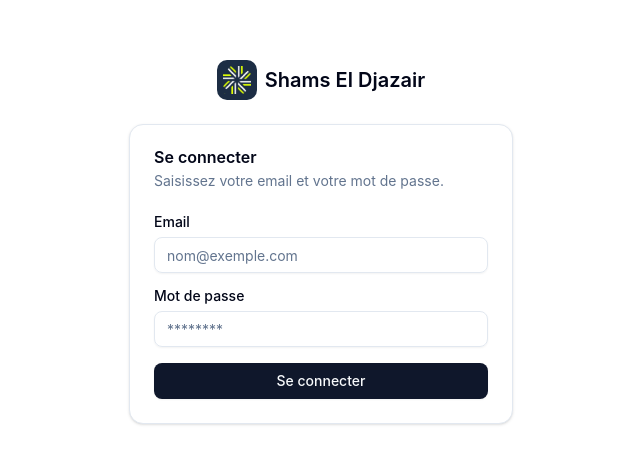
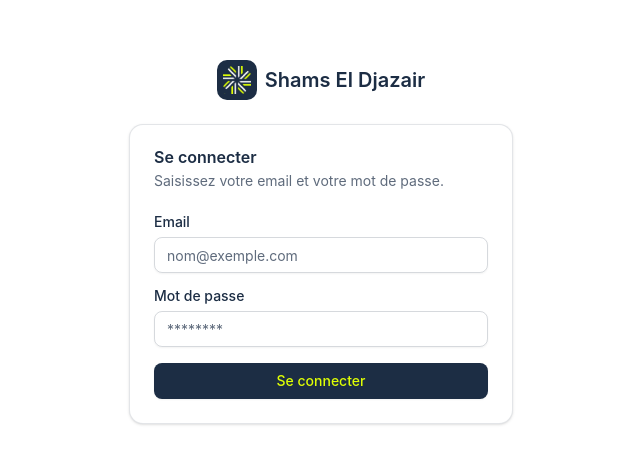
Before and after one commit to 2003myriam/SHAMS-DJAZAIR-ADMIN_front, a React (Vite) app: page /sign-in in a window 1280 px wide. Shown: the part 158-622 px from the top of the page, without its empty margins (319-959 px from the left). Built offline with nearby package versions, Linux system fonts and the light colour scheme.

Commit message:
adapter le css a la charte graphique

```diff
--- a/src/components/theme-switch.jsx
+++ b/src/components/theme-switch.jsx
@@ -17,7 +17,7 @@ export function ThemeSwitch() {
   /* Met à jour la balise meta theme-color
    * quand le thème change */
   useEffect(() => {
-    const themeColor = theme === 'dark' ? '#020817' : '#fff'
+    const themeColor = theme === 'dark' ? '#131f30' : '#ffffff'
     const metaThemeColor = document.querySelector("meta[name='theme-color']")
     if (metaThemeColor) metaThemeColor.setAttribute('content', themeColor)
   }, [theme])
--- a/src/layouts/layouts.css
+++ b/src/layouts/layouts.css
@@ -31,7 +31,7 @@
 }
 
 .auth-layout__brand img {
-  @apply size-10 rounded-lg bg-[#1c2d44] p-1.5;
+  @apply size-10 rounded-lg bg-primary p-1.5;
 }
 
 /* ================= LAYOUT (2 sidebars + contenu) ================= */
--- a/src/layouts/sidebar/sidebar1.css
+++ b/src/layouts/sidebar/sidebar1.css
@@ -1,12 +1,7 @@
 /*
  * Styles de la sidebar d'icônes (Sidebar1) : couleurs, info-bulles, élément actif, barre du bas sur mobile.
  */
-/* ================= COULEURS (reprises de SHAMS-DJAZAIR-ADMIN_front) ================= */
-:root {
-  --blue: #1c2d44;
-  --light: #f8fafc;
-  --yellow: #dffe04;
-}
+/* Couleurs de la charte (--blue, --light, --yellow) : définies dans src/styles/theme.css */
 
 /* ================= SIDEBAR D'ICÔNES ================= */
 /* .ps-sidebar-root : nécessaire pour passer devant le style interne de react-pro-sidebar */
--- /dev/null
+++ b/src/pages/devis/components/DevisDetail.css
@@ -0,0 +1,95 @@
+/*
+ * Styles du détail d'une demande de devis.
+ * Couleurs : charte graphique de la sidebar (--blue, --light, --yellow, définies dans sidebar1.css).
+ */
+@reference '../../../styles/index.css';
+
+/* ================= DIALOG ================= */
+.devis-detail {
+  @apply sm:max-w-xl;
+  border-top: 4px solid var(--yellow);
+}
+
+.devis-detail h2[data-slot='dialog-title'] {
+  color: var(--blue);
+}
+
+.devis-detail__body {
+  @apply -mx-4 max-h-[60vh] space-y-5 overflow-y-auto px-4;
+}
+
+/* Titre de chaque bloc (Destinataire, Message) */
+.devis-detail__label {
+  @apply mb-3 text-xs font-semibold uppercase;
+  color: var(--blue);
+}
+
+/* ================= DESTINATAIRE ================= */
+.devis-detail__client {
+  @apply space-y-2 rounded-lg p-4;
+  background: var(--light);
+  border: 1px solid rgba(28, 45, 68, 0.15);
+}
+
+.devis-detail__info {
+  @apply flex items-center gap-2 text-sm;
+  color: var(--blue);
+}
+
+.devis-detail__name {
+  @apply flex items-center gap-2 font-semibold;
+  color: var(--blue);
+}
+
+/* Icône jaune sur pastille bleue (comme l'élément actif de la sidebar) */
+.devis-detail__icon {
+  @apply size-6 shrink-0 rounded-md p-1.5;
+  background: var(--blue);
+  color: var(--yellow);
+}
+
+/* ================= PRODUITS ================= */
+.devis-detail__table {
+  @apply overflow-hidden rounded-lg;
+  border: 1px solid rgba(28, 45, 68, 0.15);
+}
+
+.devis-detail__table-head {
+  background: var(--blue);
+}
+
+.devis-detail__table-head th {
+  color: var(--light);
+}
+
+.devis-detail__table tbody tr:hover {
+  background: rgba(28, 45, 68, 0.06);
+}
+
+.devis-detail__quantity {
+  @apply text-right font-semibold;
+}
+
+/* ================= MESSAGE ================= */
+.devis-detail__message {
+  @apply rounded-lg p-4;
+  background: var(--light);
+  border-left: 4px solid var(--yellow);
+}
+
+.devis-detail__message p {
+  @apply text-sm whitespace-pre-line;
+  color: var(--blue);
+}
+
+/* ================= BOUTON FERMER ================= */
+.devis-detail__close {
+  background: var(--blue);
+  color: var(--yellow);
+}
+
+.devis-detail__close:hover {
+  background: var(--blue);
+  color: var(--yellow);
+  opacity: 0.9;
+}
--- a/src/pages/marques/Marque.css
+++ b/src/pages/marques/Marque.css
@@ -11,11 +11,7 @@
 
 }
 .delete-btn {
-  background-color: #dc2626;
-  color: white;
-}
-.delete-btn:hover {
-  background-color: #b91c1c;
+  @apply bg-destructive text-white hover:bg-destructive/90;
 }
 
 /* ================= CHECKBOX "MARQUE ACTIVE" ================= */
--- a/src/pages/products/Produits.css
+++ b/src/pages/products/Produits.css
@@ -22,7 +22,20 @@
 
 /* ================= TABLEAU ================= */
 .produits__table {
-  @apply rounded-md border;
+  @apply overflow-hidden rounded-md border;
+}
+
+/* En-tête du tableau aux couleurs de la charte */
+.produits__table thead {
+  background: var(--blue);
+}
+
+.produits__table thead th {
+  color: var(--light);
+}
+
+.produits__table thead tr:hover {
+  background: transparent;
 }
 
 .produits__actions {
--- a/src/styles/theme.css
+++ b/src/styles/theme.css
@@ -2,65 +2,79 @@
  * Variables du thème (couleurs clair / sombre, rayons, polices) utilisées par Tailwind et shadcn.
  */
 :root {
+  /* ================= CHARTE GRAPHIQUE SHAMS DJAZAIR ================= */
+  --blue: #1c2d44;
+  --light: #f8fafc;
+  --yellow: #dffe04;
+
   --radius: 0.625rem;
-  --background: oklch(1 0 0);
-  --foreground: oklch(0.129 0.042 264.695);
-  --card: oklch(1 0 0);
-  --card-foreground: oklch(0.129 0.042 264.695);
-  --popover: oklch(1 0 0);
-  --popover-foreground: oklch(0.129 0.042 264.695);
-  --primary: oklch(0.208 0.042 265.755);
-  --primary-foreground: oklch(0.984 0.003 247.858);
-  --secondary: oklch(0.968 0.007 247.896);
-  --secondary-foreground: oklch(0.208 0.042 265.755);
-  --muted: oklch(0.968 0.007 247.896);
-  --muted-foreground: oklch(0.554 0.046 257.417);
-  --accent: oklch(0.968 0.007 247.896);
-  --accent-foreground: oklch(0.208 0.042 265.755);
-  --destructive: oklch(0.577 0.245 27.325);
-  --border: oklch(0.929 0.013 255.508);
-  --input: oklch(0.929 0.013 255.508);
-  --ring: oklch(0.704 0.04 256.788);
-  --chart-1: oklch(0.646 0.222 41.116);
-  --chart-2: oklch(0.6 0.118 184.704);
-  --chart-3: oklch(0.398 0.07 227.392);
-  --chart-4: oklch(0.828 0.189 84.429);
-  --chart-5: oklch(0.769 0.188 70.08);
+  --background: #ffffff;
+  --foreground: var(--blue);
+  --card: #ffffff;
+  --card-foreground: var(--blue);
+  --popover: #ffffff;
+  --popover-foreground: var(--blue);
+  --primary: var(--blue);
+  --primary-foreground: var(--yellow);
+  --secondary: var(--light);
+  --secondary-foreground: var(--blue);
+  --muted: #eef1f5;
+  --muted-foreground: #5f6b7c;
+  --accent: #eef1f5;
+  --accent-foreground: var(--blue);
+  --destructive: #dc2626;
+  --border: rgba(28, 45, 68, 0.12);
+  --input: rgba(28, 45, 68, 0.18);
+  --ring: rgba(28, 45, 68, 0.45);
+  --chart-1: var(--blue);
+  --chart-2: #b8d103;
+  --chart-3: #4a6080;
+  --chart-4: #8a9ab0;
+  --chart-5: #f0ff7a;
 
-  --sidebar: var(--background);
-  --sidebar-foreground: var(--foreground);
-  --sidebar-primary: var(--primary);
-  --sidebar-primary-foreground: var(--primary-foreground);
-  --sidebar-accent: var(--accent);
-  --sidebar-accent-foreground: var(--accent-foreground);
+  --sidebar: var(--light);
+  --sidebar-foreground: var(--blue);
+  --sidebar-primary: var(--blue);
+  --sidebar-primary-foreground: var(--yellow);
+  --sidebar-accent: rgba(28, 45, 68, 0.06);
+  --sidebar-accent-foreground: var(--blue);
   --sidebar-border: var(--border);
   --sidebar-ring: var(--ring);
 }
 
 .dark {
-  --background: oklch(0.129 0.042 264.695);
-  --foreground: oklch(0.984 0.003 247.858);
-  --card: oklch(0.14 0.04 259.21);
-  --card-foreground: oklch(0.984 0.003 247.858);
-  --popover: oklch(0.208 0.042 265.755);
-  --popover-foreground: oklch(0.984 0.003 247.858);
-  --primary: oklch(0.929 0.013 255.508);
-  --primary-foreground: oklch(0.208 0.042 265.755);
-  --secondary: oklch(0.279 0.041 260.031);
-  --secondary-foreground: oklch(0.984 0.003 247.858);
-  --muted: oklch(0.279 0.041 260.031);
-  --muted-foreground: oklch(0.704 0.04 256.788);
-  --accent: oklch(0.279 0.041 260.031);
-  --accent-foreground: oklch(0.984 0.003 247.858);
-  --destructive: oklch(0.704 0.191 22.216);
-  --border: oklch(1 0 0 / 10%);
-  --input: oklch(1 0 0 / 15%);
-  --ring: oklch(0.551 0.027 264.364);
-  --chart-1: oklch(0.488 0.243 264.376);
-  --chart-2: oklch(0.696 0.17 162.48);
-  --chart-3: oklch(0.769 0.188 70.08);
-  --chart-4: oklch(0.627 0.265 303.9);
-  --chart-5: oklch(0.645 0.246 16.439);
+  --background: #131f30;
+  --foreground: var(--light);
+  --card: var(--blue);
+  --card-foreground: var(--light);
+  --popover: var(--blue);
+  --popover-foreground: var(--light);
+  --primary: var(--yellow);
+  --primary-foreground: var(--blue);
+  --secondary: #26394f;
+  --secondary-foreground: var(--light);
+  --muted: #26394f;
+  --muted-foreground: #a3b0c2;
+  --accent: #26394f;
+  --accent-foreground: var(--light);
+  --destructive: #f87171;
+  --border: rgba(248, 250, 252, 0.1);
+  --input: rgba(248, 250, 252, 0.15);
+  --ring: rgba(223, 254, 4, 0.5);
+  --chart-1: var(--yellow);
+  --chart-2: #7d93b3;
+  --chart-3: #b8d103;
+  --chart-4: #4a6080;
+  --chart-5: #f0ff7a;
+
+  --sidebar: var(--blue);
+  --sidebar-foreground: var(--light);
+  --sidebar-primary: var(--yellow);
+  --sidebar-primary-foreground: var(--blue);
+  --sidebar-accent: rgba(248, 250, 252, 0.08);
+  --sidebar-accent-foreground: var(--light);
+  --sidebar-border: var(--border);
+  --sidebar-ring: var(--ring);
 }
 
 @theme inline {
```
Also changed, not shown: src/pages/devis/components/DevisDetail.jsx (+25 -16 lines).
